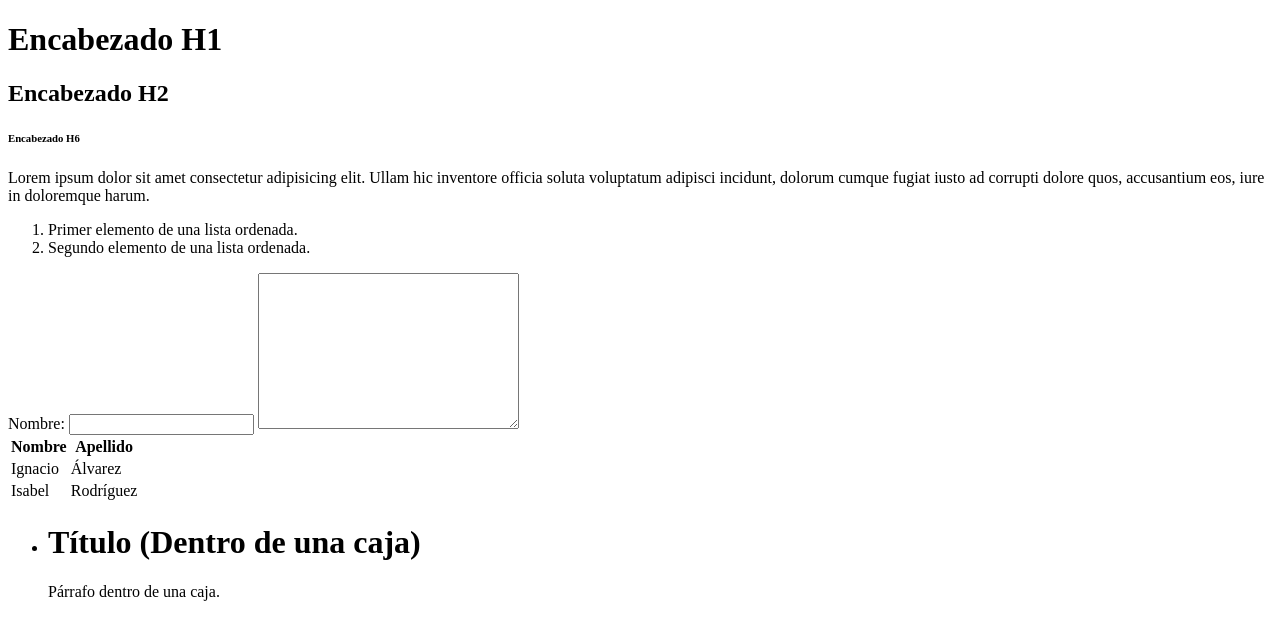
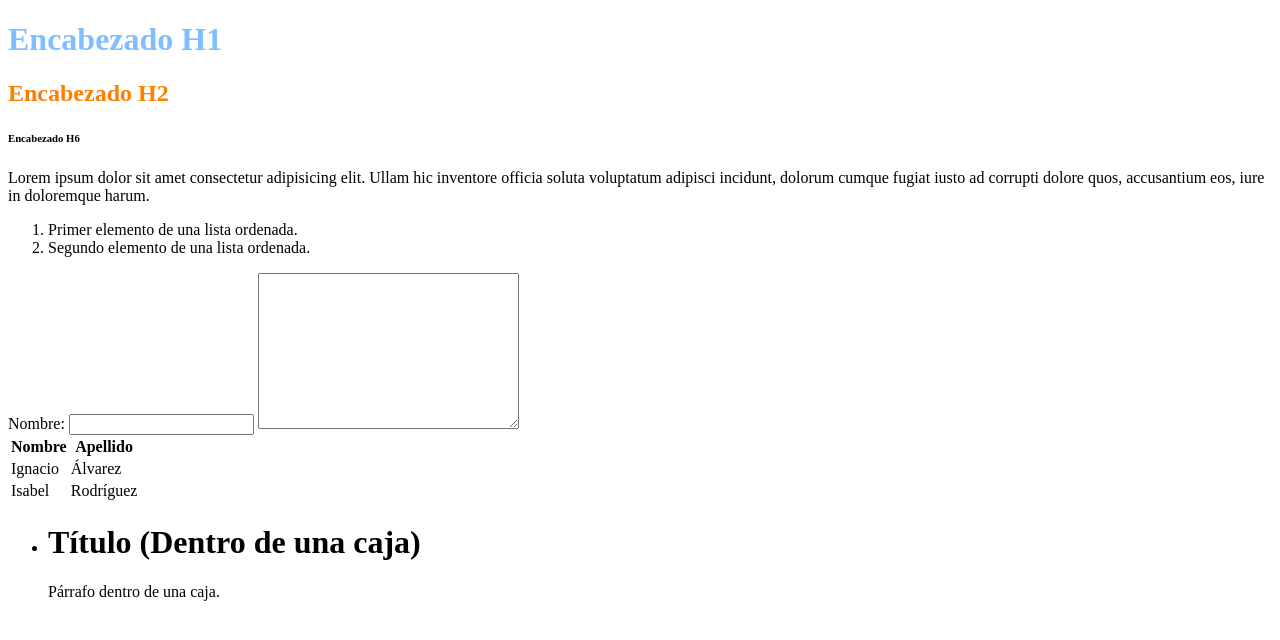
Before and after one commit to ignacio-alvarez-gonzalez/prueba, a plain HTML site: page index.html in a window 1280 px wide. Drawn offline with Linux system fonts and the light colour scheme.

Commit message:
Update index.html

```diff
--- a/index.html
+++ b/index.html
@@ -9,8 +9,8 @@
     <body>
 
         <!-- etiquetas para poner encabezados -->
-        <h1>Encabezado H1</h1>
-        <h2>Encabezado H2</h2>
+        <h1 style ="color:rgba(0, 127, 255, 0.50)">Encabezado H1</h1>
+        <h2 style ="color:rgb(255, 127, 0)">Encabezado H2</h2>
         <h6>Encabezado H6</h6>
 
         <!-- etiquetas para poner parrafos -->
```
